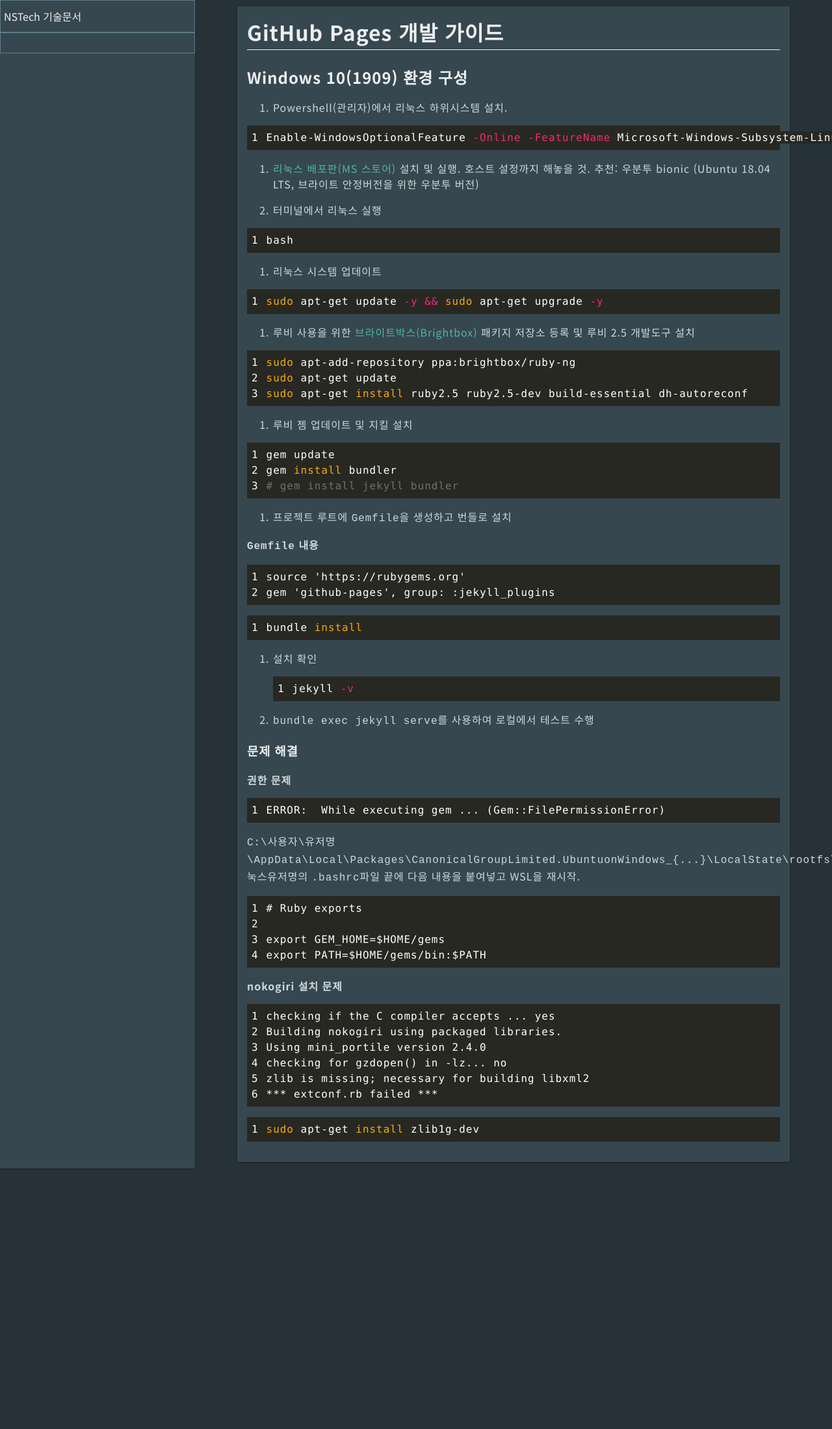
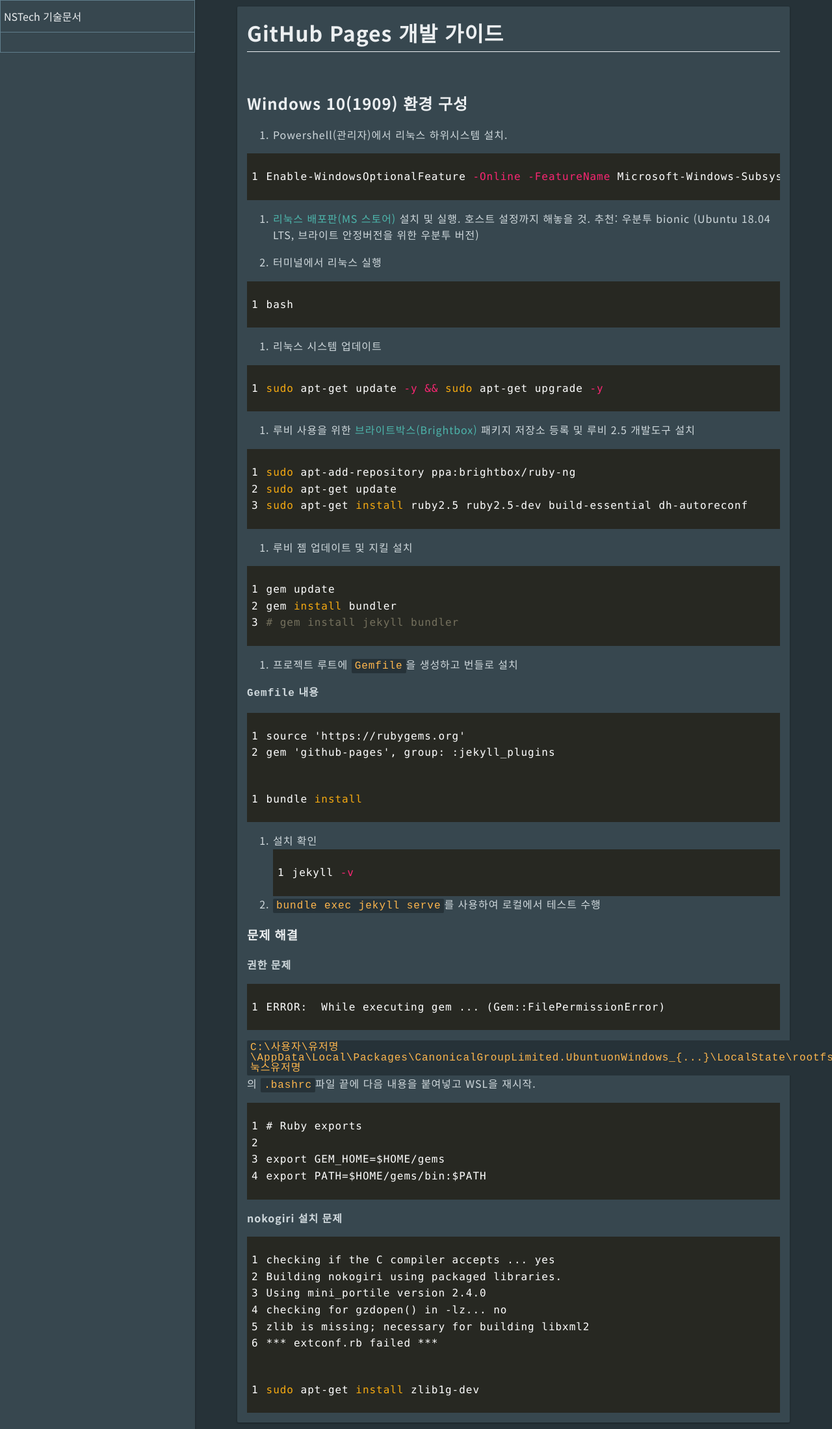
Before and after one commit to nstech-dev/nstech-dev.github.io, a Jekyll site: the page built from readme-dev.md, in a window 1280 px wide. Shown: the whole page at 65% size. Built offline with Jekyll 4.4.1, drawn with Linux system fonts in a browser that asks for light colours; some web fonts are replaced; our own code applies the rules of GitHub Pages for plain Markdown files; before the commit the page ends 1798 px from its top, so only the background shows below that.

Commit message:
update style

```diff
--- a/_sass/main.scss
+++ b/_sass/main.scss
@@ -4,33 +4,14 @@
 @import "theme-fonts";
 @import "theme-colors";
 @import "theme-layouts";
-
-
-$z-depth-list: 1,2,3,4,5;
-@each $z-depth in $z-depth-list {
-  .shadow-dp-#{$z-depth} {
-    @include material-shadow($z-depth);
-  }
-}
-
-.inline-button {
-  display: inline-block;
-  margin: auto;
-  padding: 8px 15px;
-  border-width: 0;
-  outline: none;
-  overflow: hidden;
-  text-decoration: none;
-  border-radius: 2px;
-  @include material-shadow(1);
-}
+@import "theme-conponents.scss";
 
 .article-box {
   margin: 10px auto;
   max-width: 850px;
   padding: 15px;
   border-radius: 2px;
-  line-height: 1.5;
+  line-height: 1.6;
   letter-spacing: .06rem;
   @include material-shadow(1);
   h1 {
@@ -39,7 +20,35 @@ $z-depth-list: 1,2,3,4,5;
     border-bottom: 1px solid;
   }
   h2 {
-    margin: 1em 0 0.2em 0;
+    margin: 2.5em 0 0.2em 0;
+  }
+  blockquote {
+    padding: 5px 10px;
+    margin-left: 0.5em;
+    border-radius: 2px;
+    border-left: 0.8em solid;
+  }
+  kbd {
+    display: inline-block;
+    background-color: #eee;
+    border: 1px solid #b4b4b4;
+    box-shadow: 0 1px 1px rgba(0, 0, 0, .2), 0 2px 0 0 rgba(255, 255, 255, .7) inset;
+    border-radius: 2px;
+    color: #333;
+    font-size: .85em;
+    font-weight: 700;
+    line-height: 1;
+    padding: 2px 4px;
+    white-space: nowrap;
+   }
+  p > code, li > code {
+    display: inline-block;
+    padding: 3px 5px;
+    line-height: 1;
+    border-radius: 2px;
+  }
+  .highlighter-rouge .highlight {
+    overflow-y: auto;
   }
 }
 .index-box {
@@ -47,6 +56,7 @@ $z-depth-list: 1,2,3,4,5;
   margin: 0;
   padding: 0;
   li {
+    margin-bottom: -1px;
     padding: 15px 5px;
     border-width: 1px;
     border-style: solid;
--- a/_sass/theme-colors.scss
+++ b/_sass/theme-colors.scss
@@ -24,6 +24,14 @@ body.theme-dark {
     h1, h2, h3 {
       color: material-color('blue-gray', '50');
     }
+    blockquote {
+      background-color: material-color($background, '600');
+      border-color: material-color($primary, '500');
+    }
+    p > code, li > code {
+      background-color: material-color($background, '900');
+      color: material-color($secondary, '300');
+    }
   }
   .index-box {
     li.active {
--- /dev/null
+++ b/_sass/theme-conponents.scss
@@ -0,0 +1,13 @@
+
+/* Buttons */
+.inline-button {
+  display: inline-block;
+  margin: auto;
+  padding: 8px 15px;
+  border-width: 0;
+  outline: none;
+  overflow: hidden;
+  text-decoration: none;
+  border-radius: 2px;
+  @include material-shadow(1);
+}
--- a/_sass/theme-layouts.scss
+++ b/_sass/theme-layouts.scss
@@ -1,4 +1,6 @@
 .layout-flexbox {
+  max-width: 1000px;
+  margin: auto;
   display: flex;
   justify-content: center;
   flex-wrap: wrap;
```
